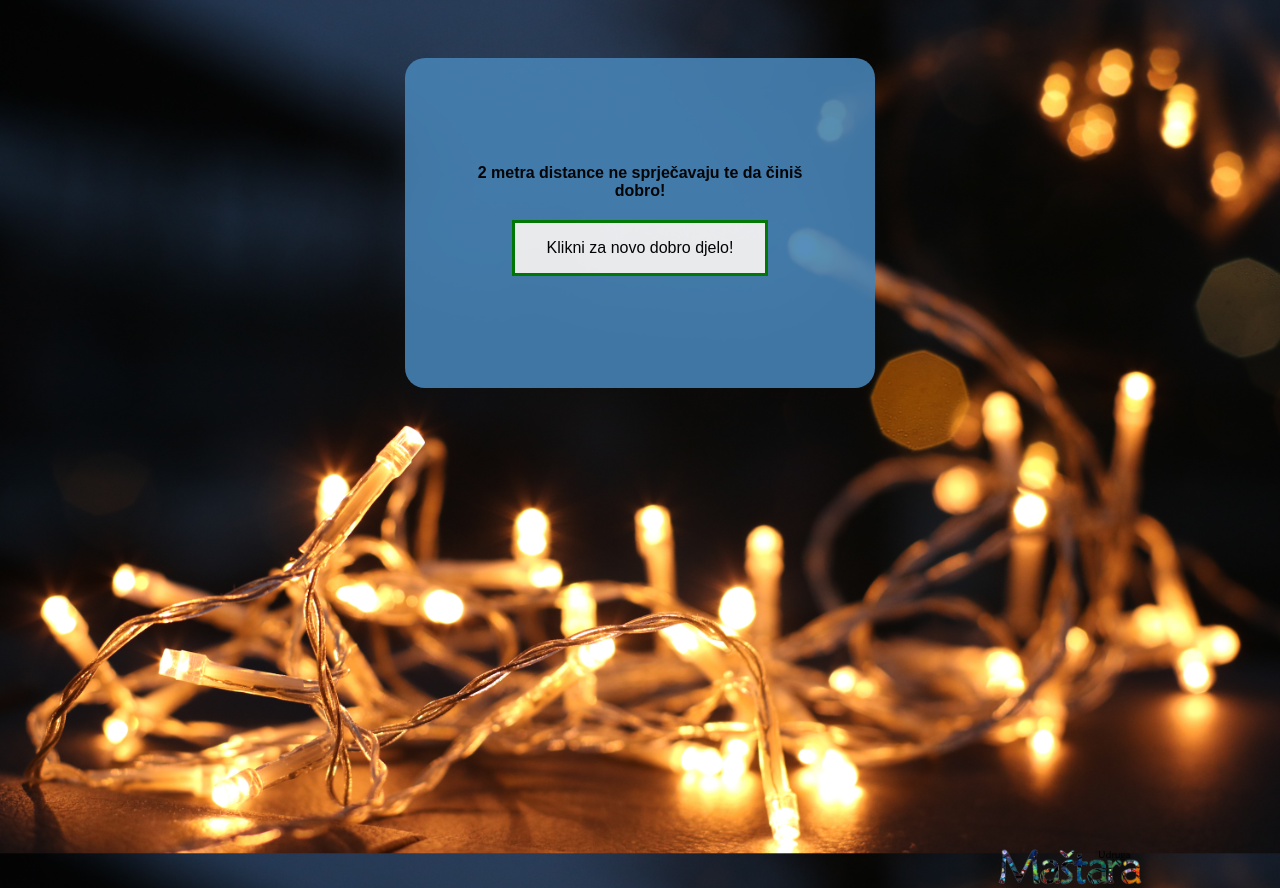
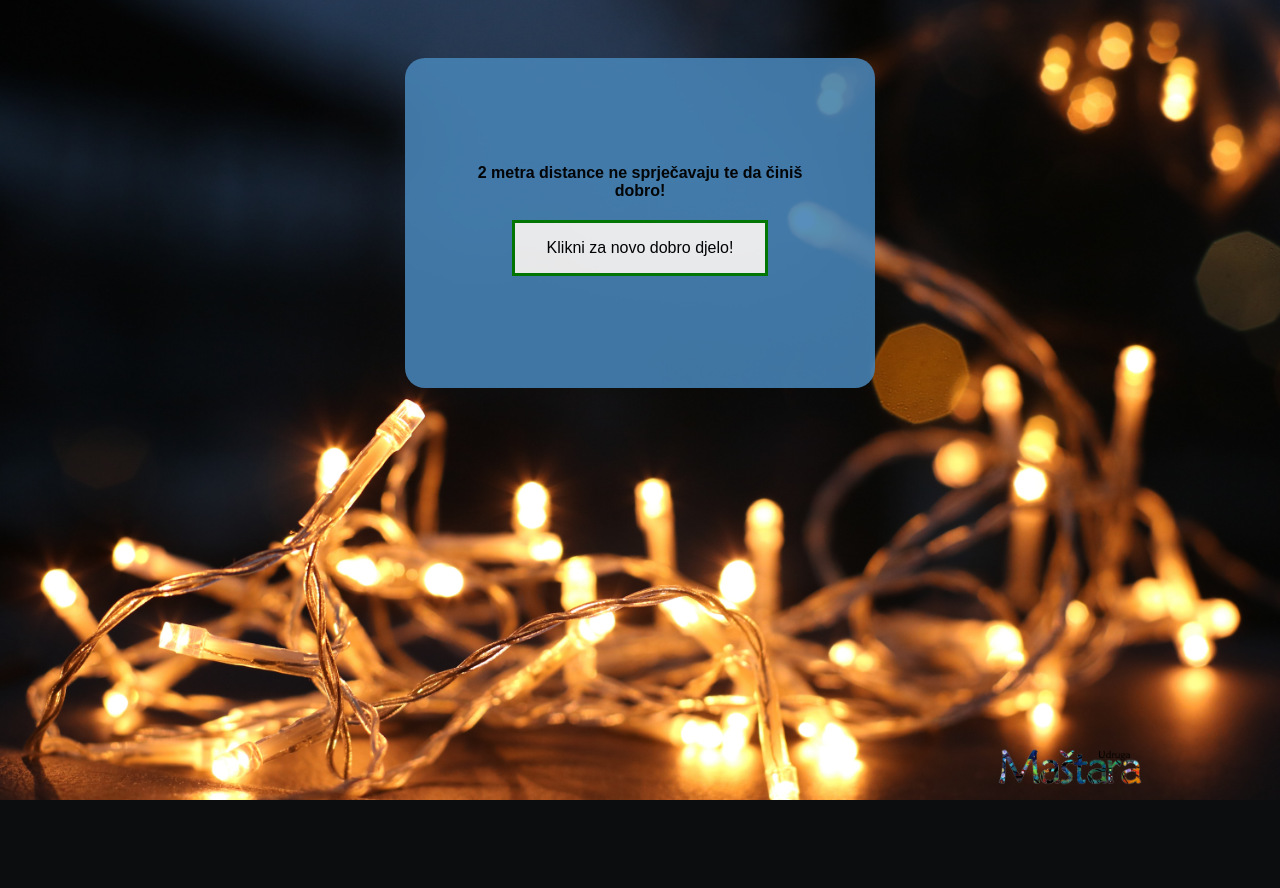
Before and after one commit to matrat99/djela, a PHP site: page / in a window 1280 px wide. After the commit the page ends 800 px from the top, so only its background shows below. Run offline with PHP 8.4, Linux system fonts and the light colour scheme.

Commit message:
Update kutija.css

```diff
--- a/kutija.css
+++ b/kutija.css
@@ -85,5 +85,5 @@ img {
 	width: 15%;
 	height: auto;
 	right: 0px;
-	bottom: -500px;
+	bottom: -400px;
 }
```
